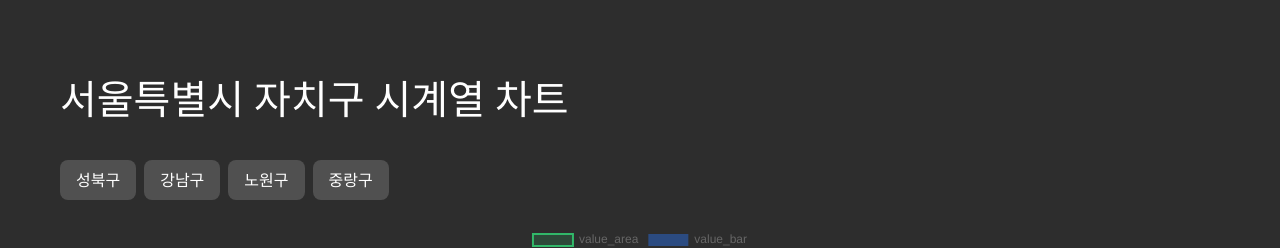
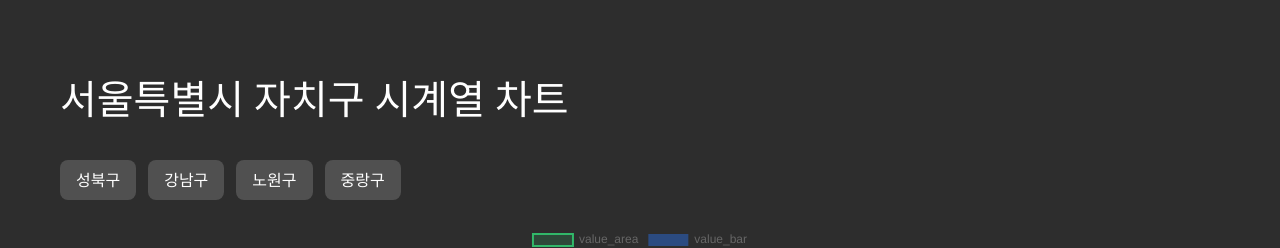
Before and after one commit to devseop/po-fe-12th-w4, a React (Vite) app: page / in a window 1280 px wide. Shown: the top 248 px of the page. Built offline with nearby package versions, Linux system fonts and the light colour scheme; a web font is replaced by a local one.

Commit message:
DESIGN: 버튼 상태별 스타일링 적용

```diff
--- a/src/components/FilterButtons.tsx
+++ b/src/components/FilterButtons.tsx
@@ -1,4 +1,5 @@
 import styled from '@emotion/styled';
+import { COLORS } from '../constants/constants';
 
 export const FilterButtons = ({ uniqueIds }: { uniqueIds: string[] }) => {
   return (
@@ -12,7 +13,7 @@ export const FilterButtons = ({ uniqueIds }: { uniqueIds: string[] }) => {
 
 const Container = styled.div`
   display: flex;
-  gap: 8px;
+  gap: 12px;
   justify-content: flex-start;
   margin-bottom: 24px;
   margin-left: 40px;
@@ -23,9 +24,21 @@ const Button = styled.button`
 
   color: white;
   font-size: 16px;
+  font-weight: 500;
   line-height: 1;
 
   border: none;
   border-radius: 8px;
-  background-color: #505050;
+  background-color: ${COLORS.gray.base};
+
+  cursor: pointer;
+
+  &:hover {
+    background-color: ${COLORS.gray.dimmed};
+  }
+
+  &:focus {
+    font-weight: 700;
+    background-color: ${COLORS.blue.base};
+  }
 `;
```
